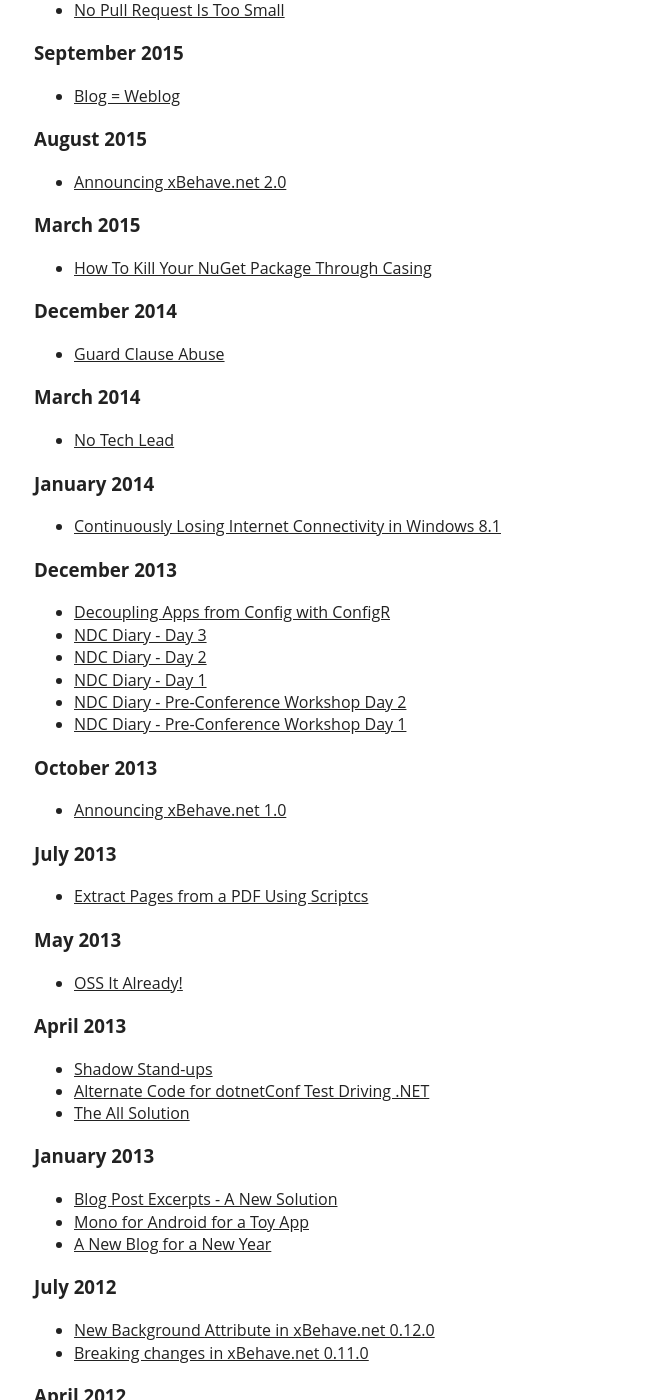
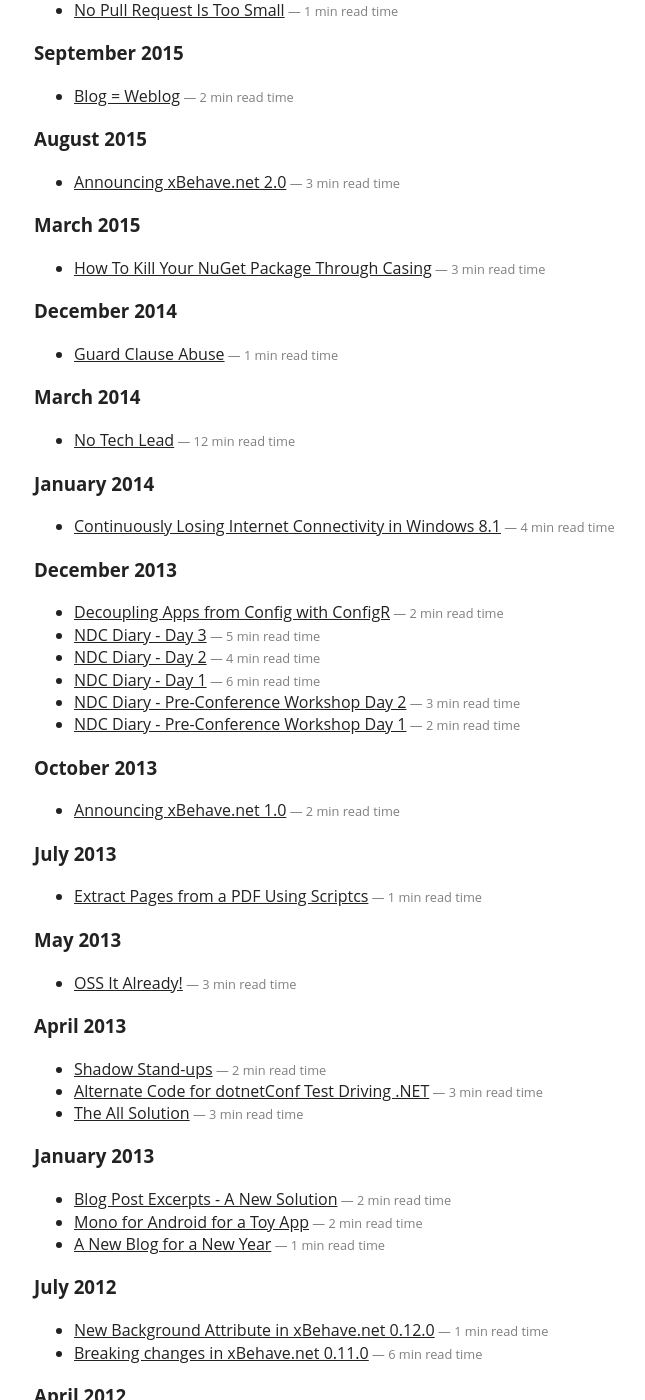
Before and after one commit to adamralph/adamralph.github.com, a Jekyll site: the page built from archive.html, in a window 1280 px wide and 1400 px high, scrolled down 534 px. Shown: the whole window, without its empty margins (237-882 px from the left). Built offline with Jekyll 4.4.1, drawn with Linux system fonts in a browser that asks for light colours; some of the changed text lies outside the part shown.

Commit message:
add read time to archive

```diff
--- a/archive.html
+++ b/archive.html
@@ -9,6 +9,11 @@
       <a id="{{ month }}"></a>
       <h3>{{ post.date | date: '%B %Y' }}</h3>
       <ul>{% assign previousmonth = month %}{% endif %}
-        <li><a href="{{ post.url | remove:'.html' }}">{{ post.title }}</a></li>{% endfor %}
+        <li><a href="{{ post.url | remove:'.html' }}">{{ post.title }}</a><span class="post-meta"> &mdash; {% assign words = post.content | number_of_words %}
+            {% if words < 180 %}
+                {{ words | divided_by:3 }} sec read time
+            {% else %}
+                {{ words | divided_by:180 }} min read time
+            {% endif %}</span></li>{% endfor %}
       </ul>
     </section>
```
